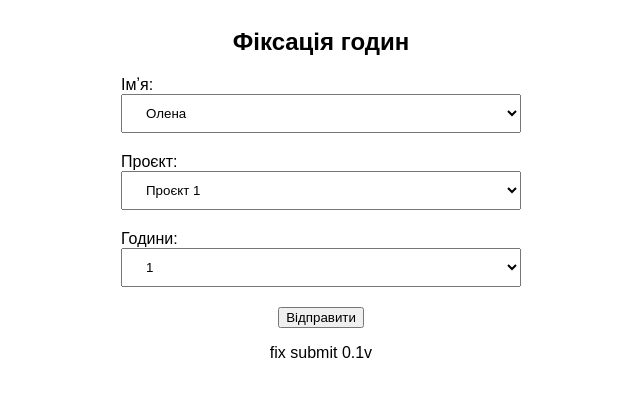
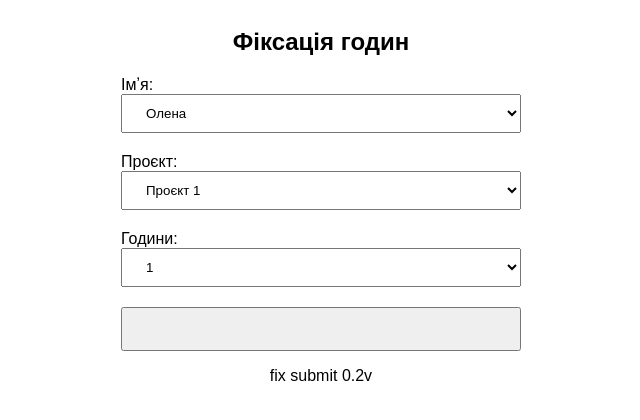
Before and after one commit to ArsenZar/og-tg, a website built with Vite: page src/index.html in a window 1280 px wide. Shown: the whole page, without its empty margins (319-959 px from the left). Built offline with nearby package versions, Linux system fonts and the light colour scheme.

Commit message:
fix submit 0.2v

```diff
--- a/src/index.html
+++ b/src/index.html
@@ -42,8 +42,8 @@
       <option>10</option>
     </select>
 
-    <input type="submit" value="Відправити"></input>
-    <p>fix submit 0.1v</p>
+    <button type="submit" value="Відправити"></button>
+    <p>fix submit 0.2v</p>
   </form>
 
   <script>
```
